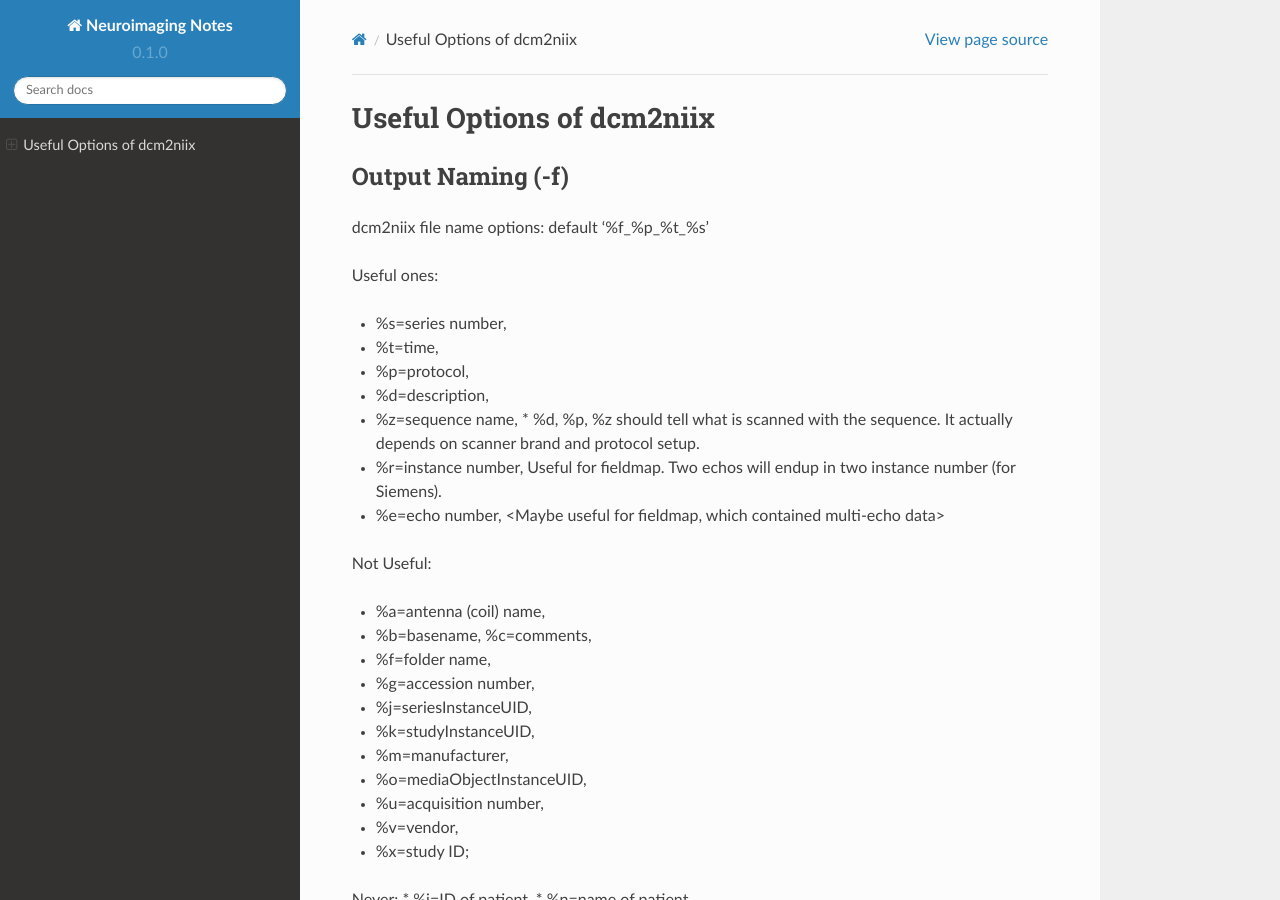
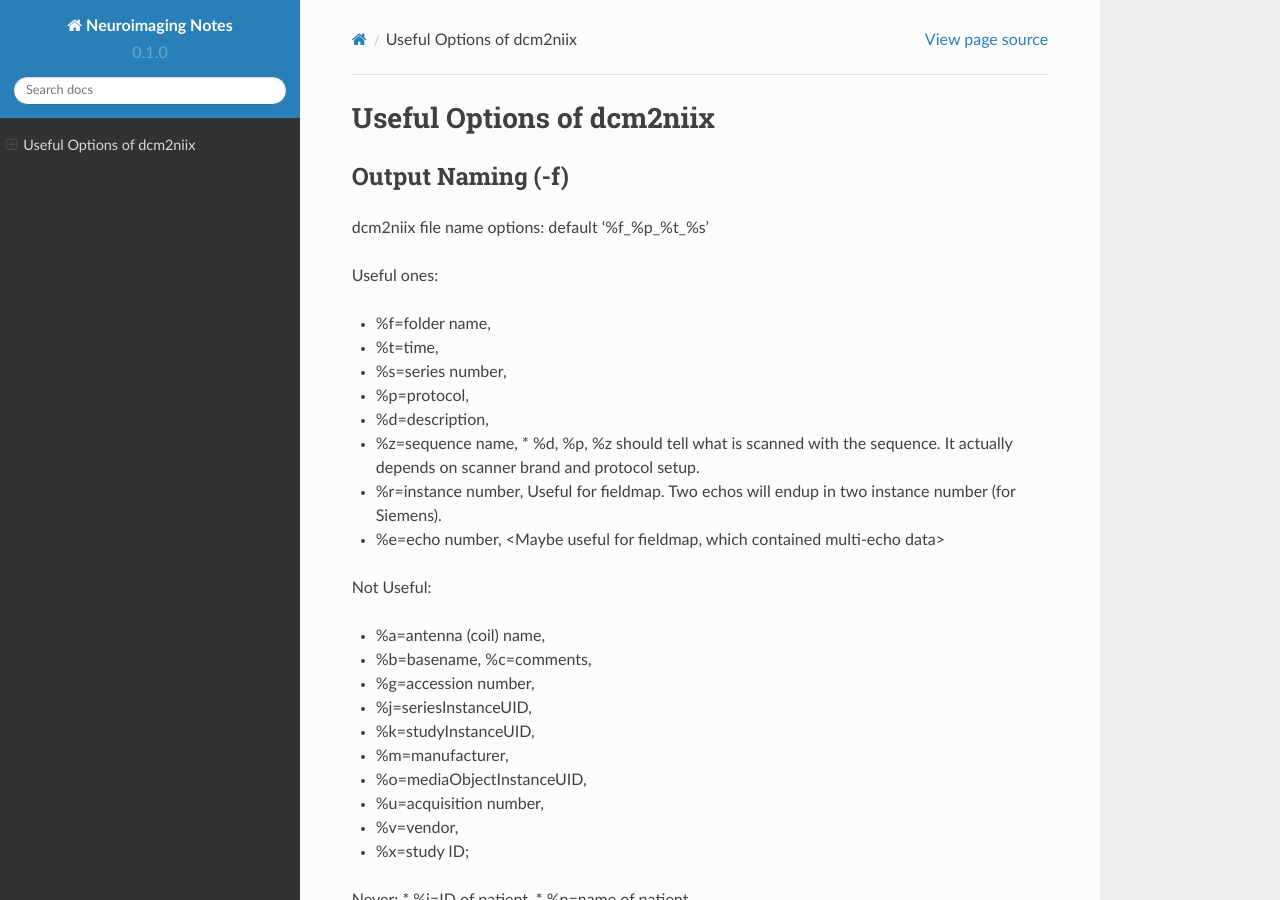
Before and after one commit to clivehywong/neuroimaging, a Sphinx documentation site: the page built from docs/source/dicom/dcm2niix_tricks.rst, in a window 1280 px wide and 900 px high. Built offline with Sphinx 7.4.7 and the Read the Docs theme 2.0.0, drawn with Linux system fonts in a browser that asks for light colours; pages that are not in the unit, such as notebooks, are missing from menus; part of the change alters nothing that is shown.

```diff
--- a/docs/source/dicom/dcm2niix_tricks.rst
+++ b/docs/source/dicom/dcm2niix_tricks.rst
@@ -7,8 +7,9 @@ dcm2niix file name options: default '%f_%p_%t_%s'
 
 Useful ones:
 
+* %f=folder name,
+* %t=time,
 * %s=series number,
-* %t=time,
 
 * %p=protocol,
 * %d=description,
@@ -21,7 +22,6 @@ Not Useful:
 
 * %a=antenna (coil) name,
 * %b=basename, %c=comments,
-* %f=folder name,
 * %g=accession number,
 * %j=seriesInstanceUID,
 * %k=studyInstanceUID,
```
